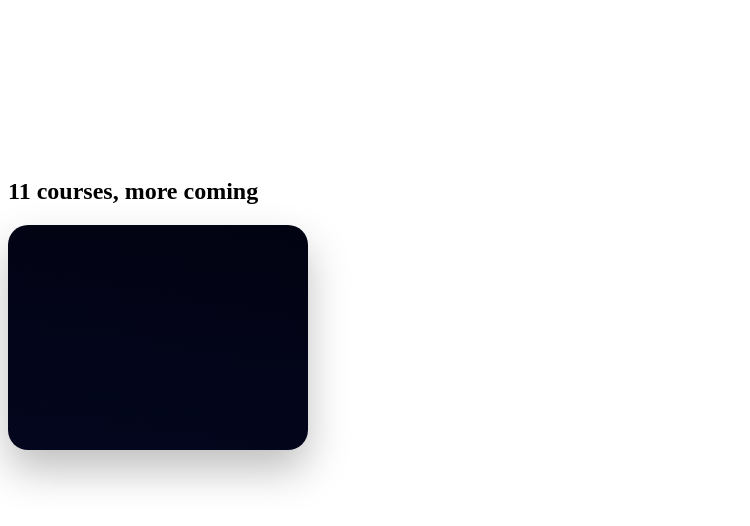
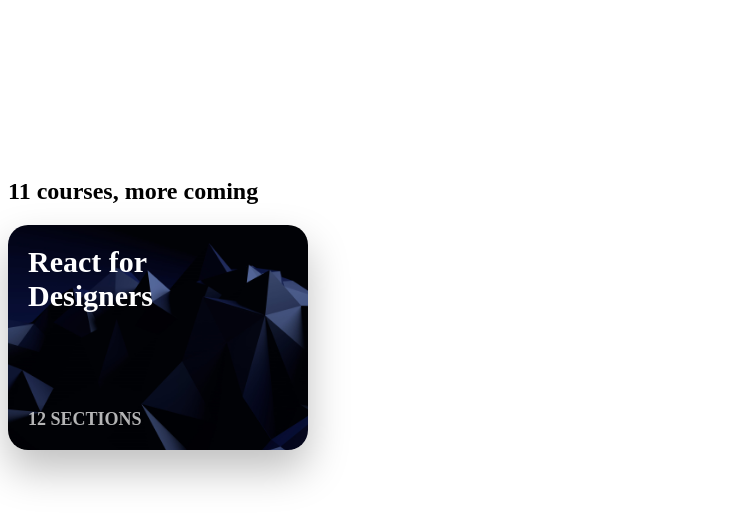
Before and after one commit to williamrichaard/design-ecommerce, a Gatsby site: page / in a window 1280 px wide. Shown: the part 242-768 px from the top of the page, without its empty margins (0-750 px from the left). Built offline with nearby package versions, Linux system fonts and the light colour scheme; Gatsby itself is replaced by a stand-in of ours.

Commit message:
Components and Props

```diff
--- a/src/components/Card.css
+++ b/src/components/Card.css
@@ -5,4 +5,40 @@
   overflow: hidden;
   border-radius: 20px;
   box-shadow: 0 20px 40px rgba(0, 0, 0, 0.25);
+  display: grid;
+  grid-template-rows: 1fr 1fr;
+  transition: 0.8s cubic-bezier(0.2, 0.8, 0.2, 1);
 }
+
+.Card:hover {
+  transform: scale(1.1, 1.1);
+  box-shadow: 0 30px 60px rgba(0, 0, 0, 0.5);
+}
+
+.Card:hover img {
+  transform: translateY(-20px);
+}
+
+.Card img {
+  position: absolute;
+  top: 0;
+  height: 110%;
+  z-index: -1;
+  transition: 0.8s cubic-bezier(0.2, 0.8, 0.2, 1);
+}
+
+.Card h3 {
+  color: white;
+  font-size: 30px;
+  margin: 20px 0 0 20px;
+  width: 190px;
+}
+
+.Card p {
+  color: rgba(225, 225, 225, 0.8);
+  text-transform: uppercase;
+  font-weight: 600;
+  font-size: 18px;
+  align-self: end;
+  margin: 0 0 20px 20px;
+}
```
